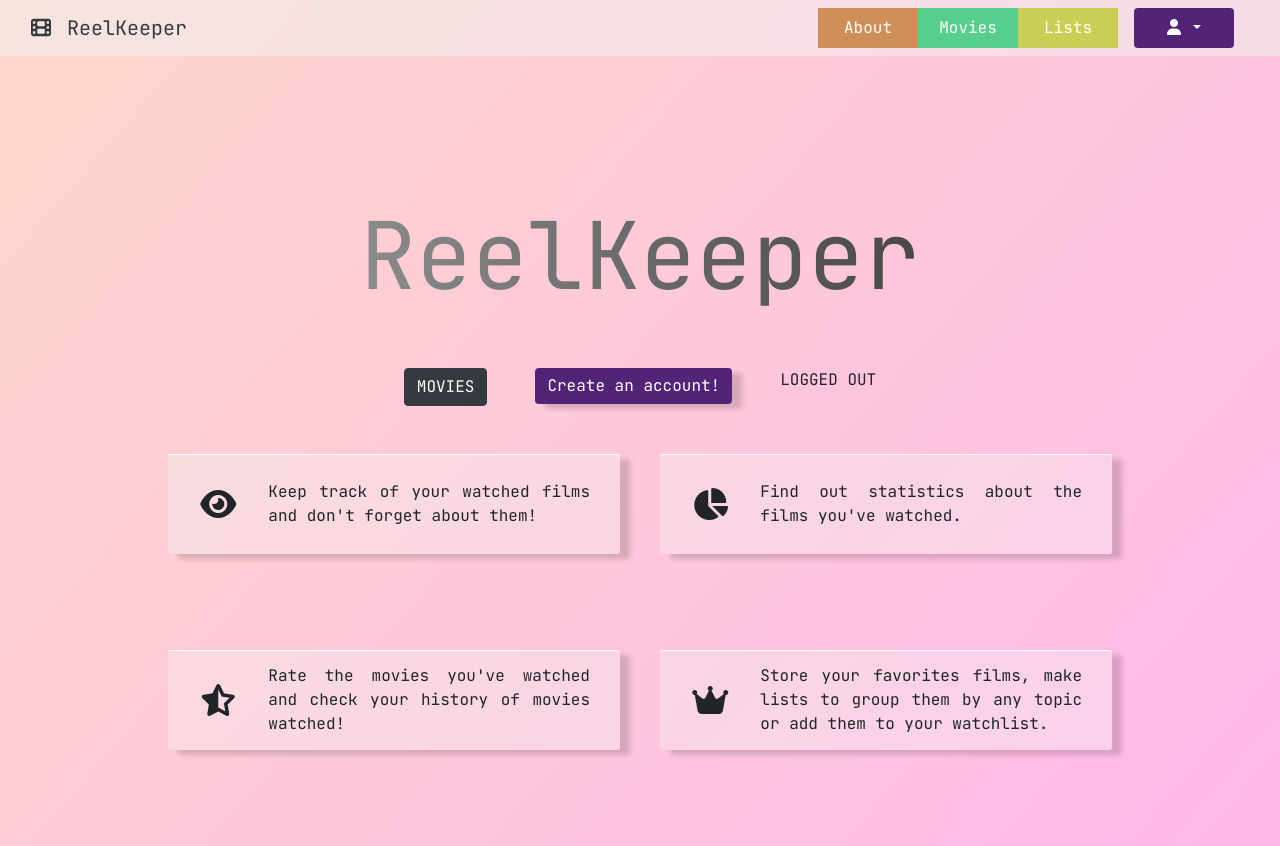
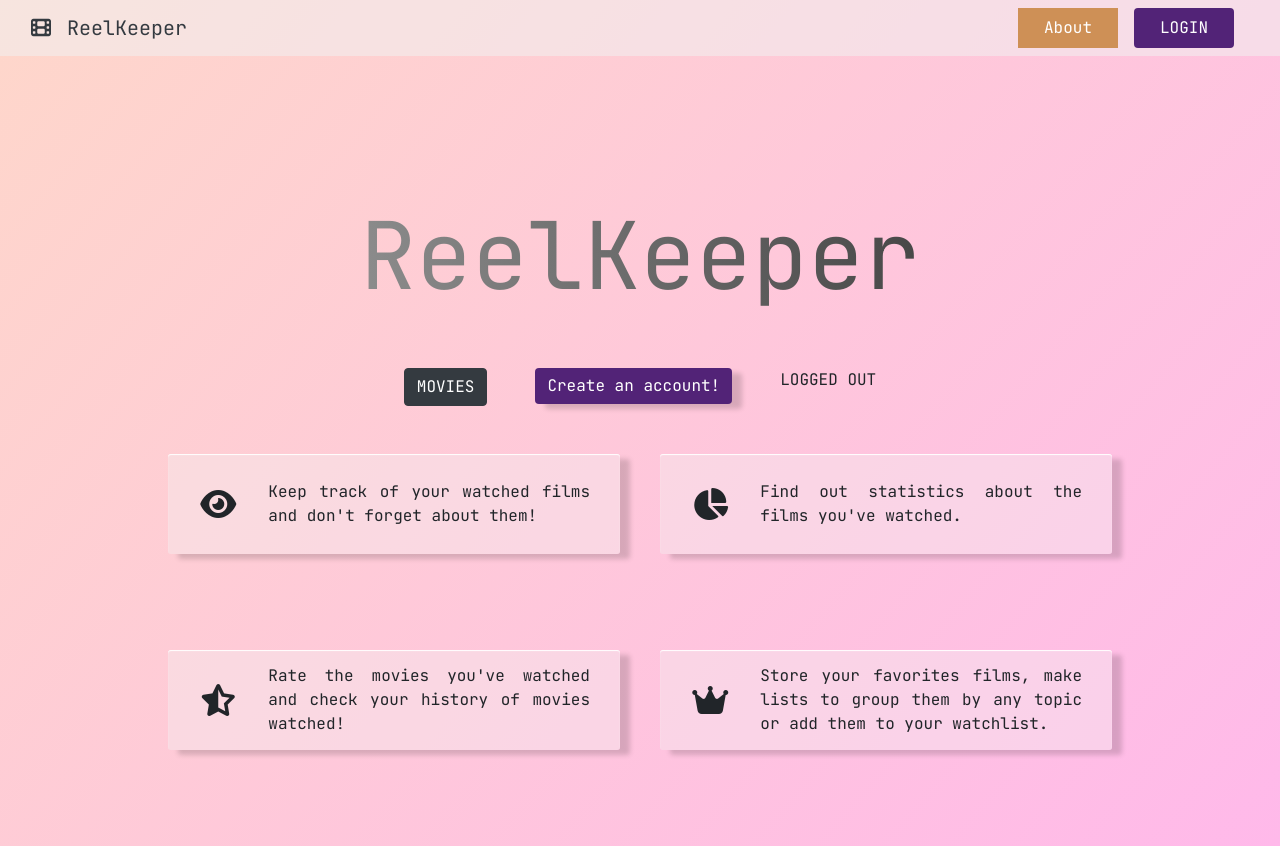
Before and after one commit to fwakhi/ReelKeeper, a React (Create React App) app in the folder client/: page / in a window 1280 px wide. Built offline with nearby package versions, Linux system fonts and the light colour scheme.

Commit message:
Fix header auth state

```diff
--- a/client/src/components/Header.js
+++ b/client/src/components/Header.js
@@ -11,6 +11,7 @@ import useInfo from '../hooks/useInfo';
 const Header = () => {
 
     const { auth } = useAuth()
+    const isAuthorized = localStorage.getItem("accessToken") != null
     const { favorites, setFavorites, watchlist, setWatchlist, history, setHistory } = useInfo()
     const logout = useLogout();
 
@@ -96,11 +97,11 @@ const Header = () => {
                                 <a className="nav-link active rojito borde text-white" aria-current="page" href="#">About</a>
                             </li>
 
-                            {auth ? moviesButton : ""}
-                            {auth ? listButton : ""}
+                            {isAuthorized ? moviesButton : ""}
+                            {isAuthorized ? listButton : ""}
 
                             <li className="nav-item purple borde rounded ml-3">
-                                {auth ? profileButton : loginButton}
+                                {isAuthorized ? profileButton : loginButton}
                             </li>
                         </ul>
                     </div>
```
